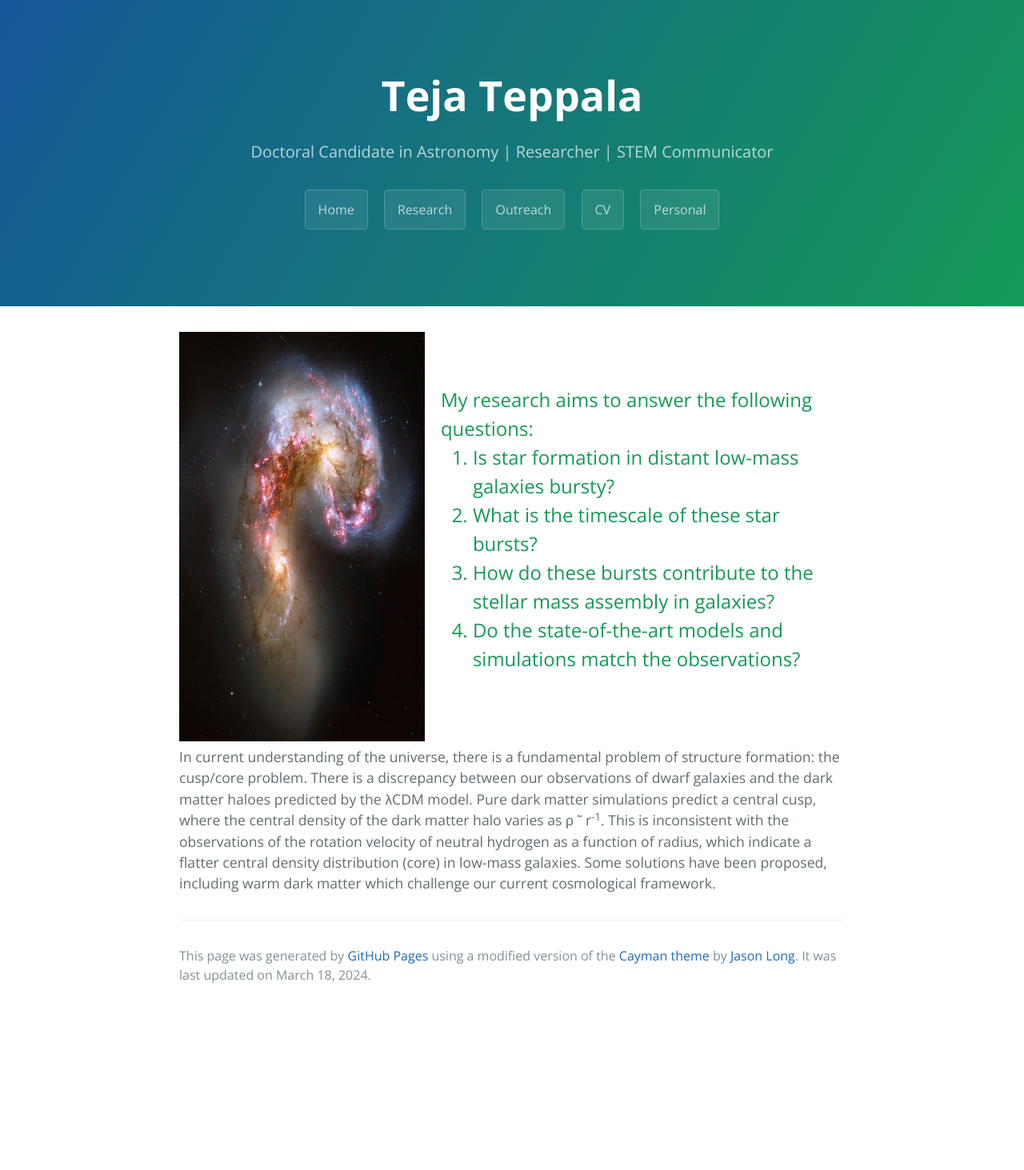
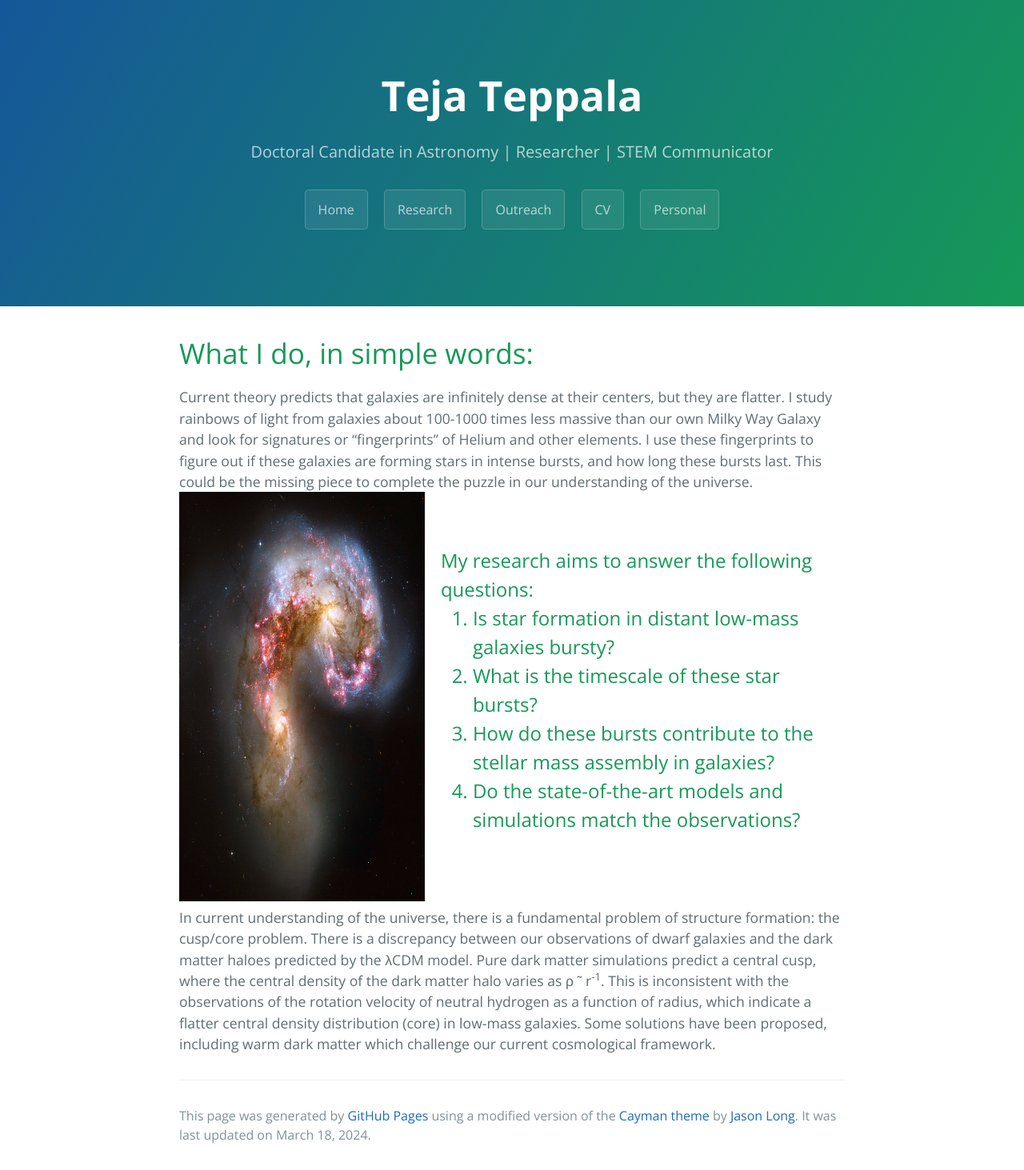
Before and after one commit to tejateppala/tejateppala.github.io, a Jekyll site: the page built from research.html, in a window 1280 px wide. Shown: the whole page at 80% size. Built offline with Jekyll 4.4.1, drawn with Linux system fonts in a browser that asks for light colours; before the commit the page ends 1263 px from its top, so only the background shows below that.

Commit message:
Updated website files

```diff
--- a/research.html
+++ b/research.html
@@ -27,6 +27,13 @@
 	</style>
 
 <body>
+<div>
+<h1>
+What I do, in simple words:
+</h1>
+Current theory predicts that galaxies are infinitely dense at their centers, but they are flatter. I study rainbows of light from galaxies about 100-1000 times less massive than our own Milky Way Galaxy and look for signatures or “fingerprints” of Helium and other elements. I use these fingerprints to figure out if these galaxies are forming stars in intense bursts, and how long these bursts last. This could be the missing piece to complete the puzzle in our understanding of the universe.
+</div>
+
     <div class="container">
       <div class="image">
         <img src="/media/Antennae_galaxies_xl.jpg" width="516" height="512">
@@ -43,7 +50,7 @@
 	</h2>
       </div>
     </div>
-    <div id="home">
+    <div>
 
 
 	In current understanding of the universe, there is a fundamental problem of structure formation: the cusp/core problem. There is a discrepancy between our observations of dwarf galaxies and the dark matter haloes predicted by the &lambda;CDM model. Pure dark matter simulations predict a central cusp, where the central density of the dark matter halo varies as &rho; &tilde; r<sup>-1</sup>. This is inconsistent with the observations of the rotation velocity of neutral hydrogen as a function of radius, which indicate a flatter central density distribution (core) in low-mass galaxies. Some solutions have been proposed, including warm dark matter which challenge our current cosmological framework.
```
